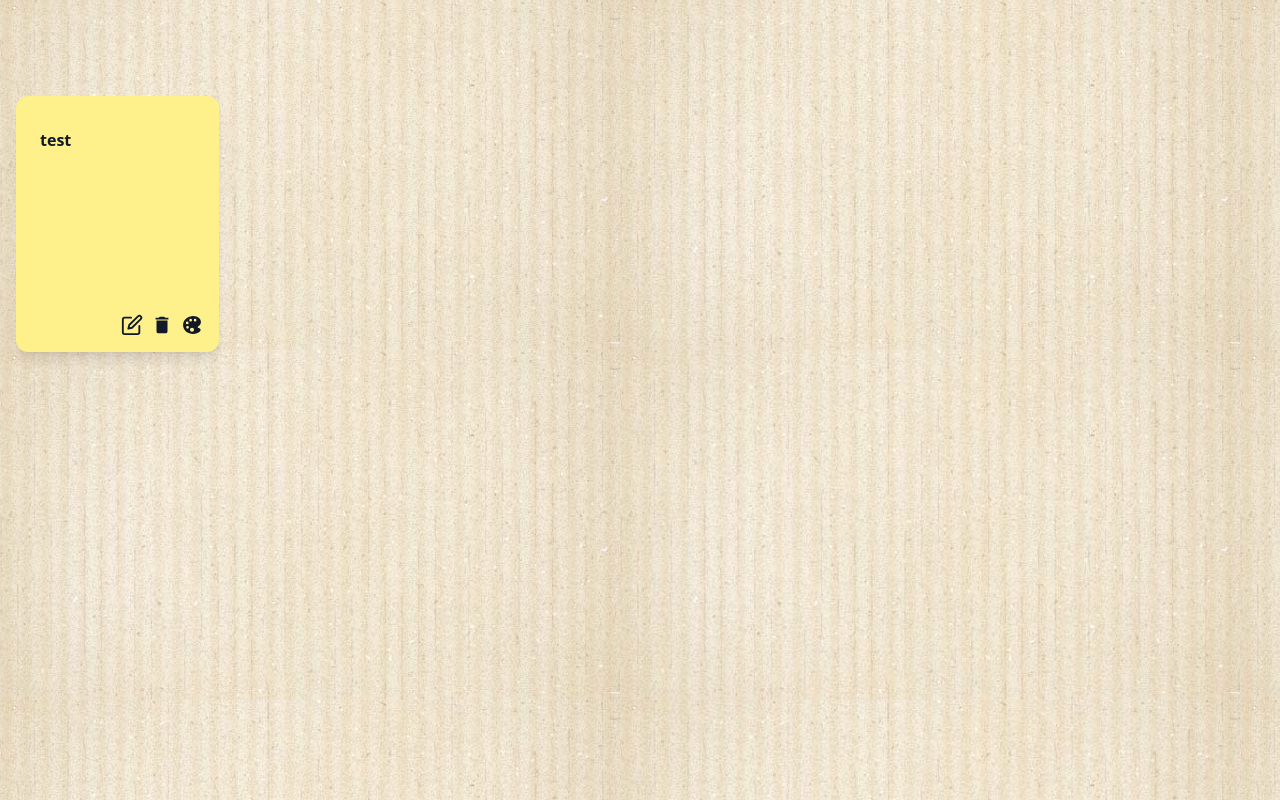
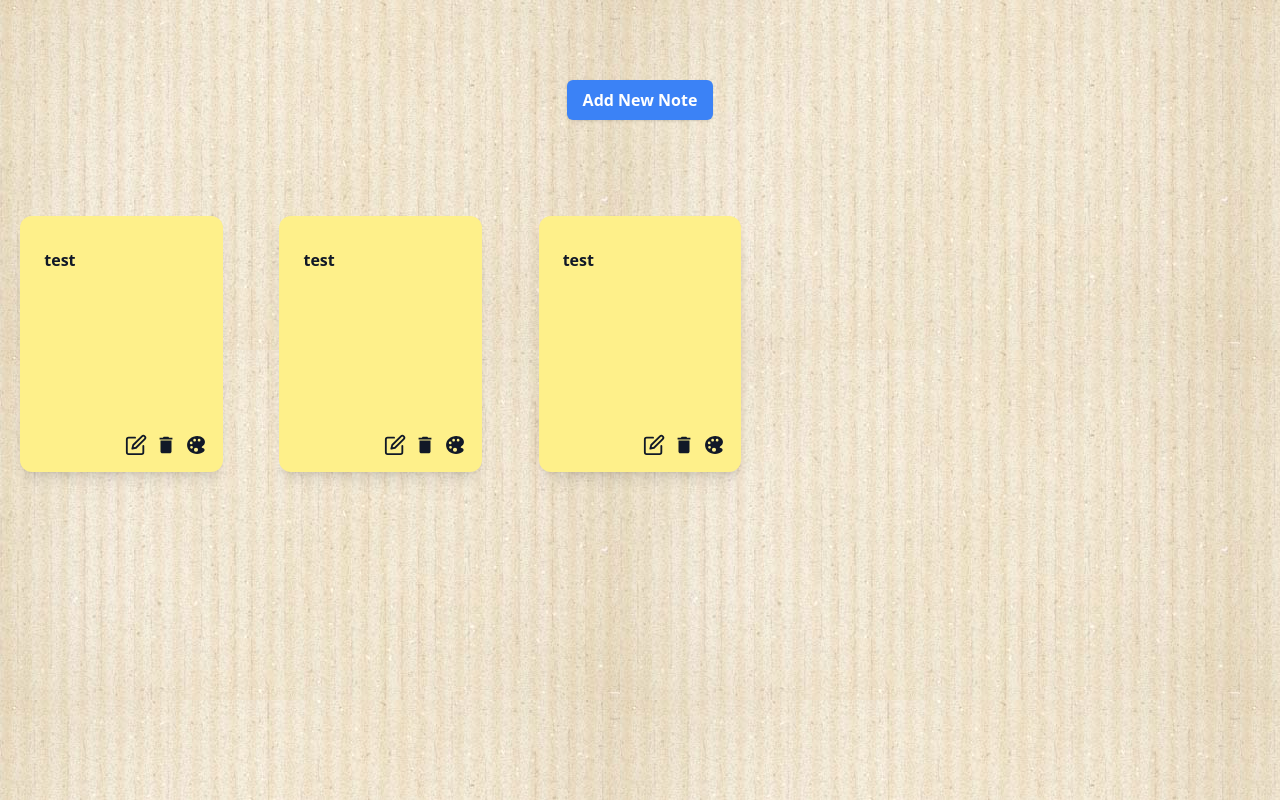
Before and after one commit to Alirezawmoradi/Rira-Task, a Next.js app: page / in a window 1280 px wide. Built offline with nearby package versions, Linux system fonts and the light colour scheme.

Commit message:
functionality added to sticky-note component

```diff
--- a/src/app/_components/sticky-note/sticky-note.tsx
+++ b/src/app/_components/sticky-note/sticky-note.tsx
@@ -1,10 +1,35 @@
-import React from "react";
-import { Stickies } from "@/app/_components/stickies/stickies";
+'use client'
+import React, {useState} from "react";
+import {Stickies} from "@/app/_components/stickies/stickies";
+import {useNoteStore} from "@/stores/sticky-note/useNoteStore";
+import {Button} from "@/app/_components/button/button";
+import {HTML5Backend} from "react-dnd-html5-backend";
+import {DndProvider} from "react-dnd";
 
 export const StickyNote: React.FC = () => {
+    const {notes} = useNoteStore();
+    const {addNote, deleteNote, updateNote} = useNoteStore((state) => state.actions);
+
     return (
-        <div className=' container grid grid-cols-1 sm:grid-cols-2 md:grid-cols-3 lg:grid-cols-4 xl:grid-cols-5 gap-4 mt-20'>
-            <Stickies id={1} text={'test'} />
+        <div className='container mt-20'>
+            <div className="flex justify-center mb-8">
+                <Button buttonText={'Add New Note'} onClick={() => addNote('')}/>
+            </div>
+            <div
+                className=' container grid grid-cols-1 sm:grid-cols-2 md:grid-cols-3 lg:grid-cols-4 xl:grid-cols-5 gap-4 mt-20'>
+                {
+                    notes.map((note) => {
+                        return (
+                            <div className='flex flex-col items-center' key={note.id}>
+                                <DndProvider backend={HTML5Backend}>
+                                    <Stickies text={note.text} id={note.id} handleDelete={deleteNote}
+                                              handleEdit={updateNote}/>
+                                </DndProvider>
+                            </div>
+                        )
+                    })
+                }
+            </div>
         </div>
     );
 }
```
